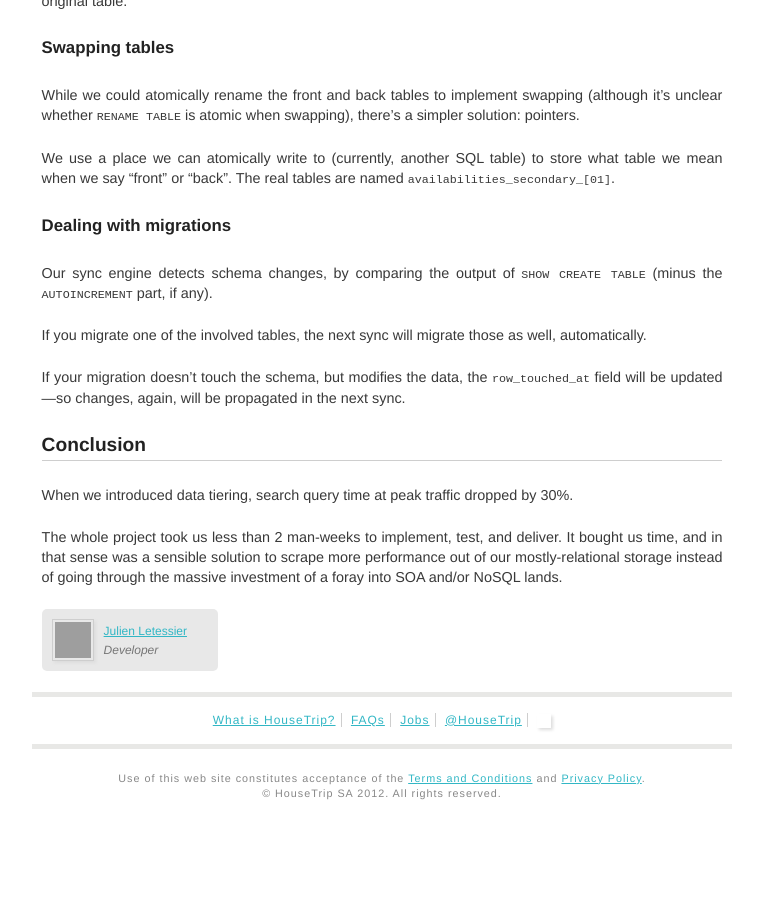
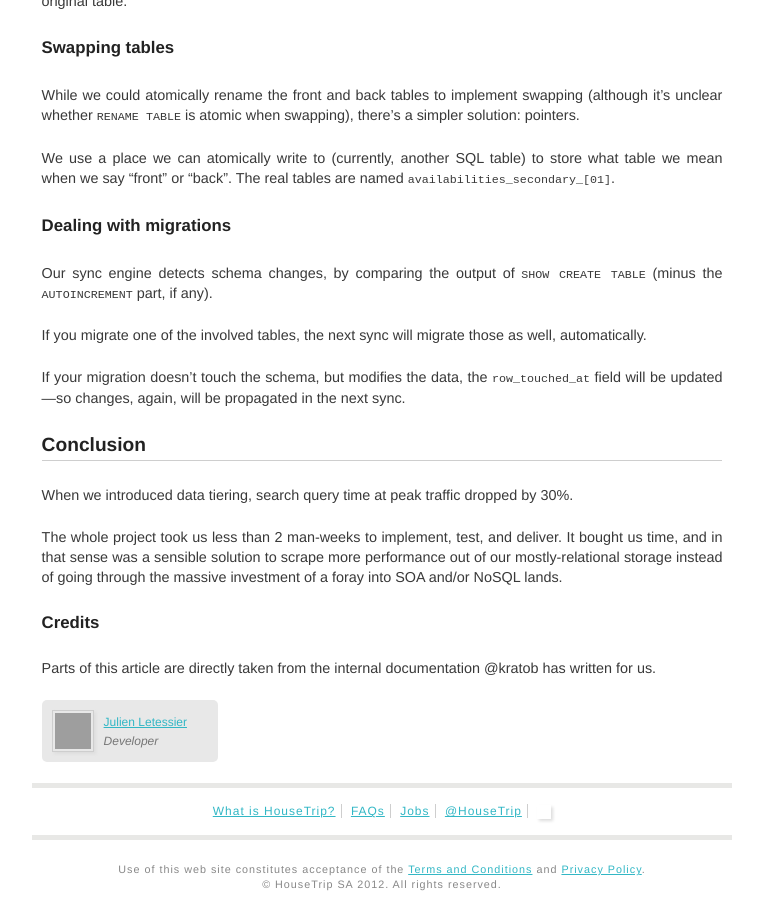
Before and after one commit to HouseTrip/housetrip.github.com, a Jekyll site: the page built from _posts/2013-11-11-data-tiering.md, in a window 1280 px wide and 900 px high, scrolled down 2162 px. Shown: the whole window, without its empty margins (258-1021 px from the left). Built offline with Jekyll 4.4.1, drawn with Linux system fonts in a browser that asks for light colours; before the commit the page ends 2970 px from its top, so only the background shows below that; grey boxes are pictures that could not be loaded.

Commit message:
Credits @kratob.

```diff
--- a/_posts/2013-11-11-data-tiering.md
+++ b/_posts/2013-11-11-data-tiering.md
@@ -152,3 +152,9 @@ The whole project took us less than 2 man-weeks to implement, test, and
 deliver. It bought us time, and in that sense was a sensible solution to
 scrape more performance out of our mostly-relational storage instead of
 going through the massive investment of a foray into SOA and/or NoSQL lands.
+
+
+#### Credits
+
+Parts of this article are directly taken from the internal documentation
+@kratob has written for us.
```
